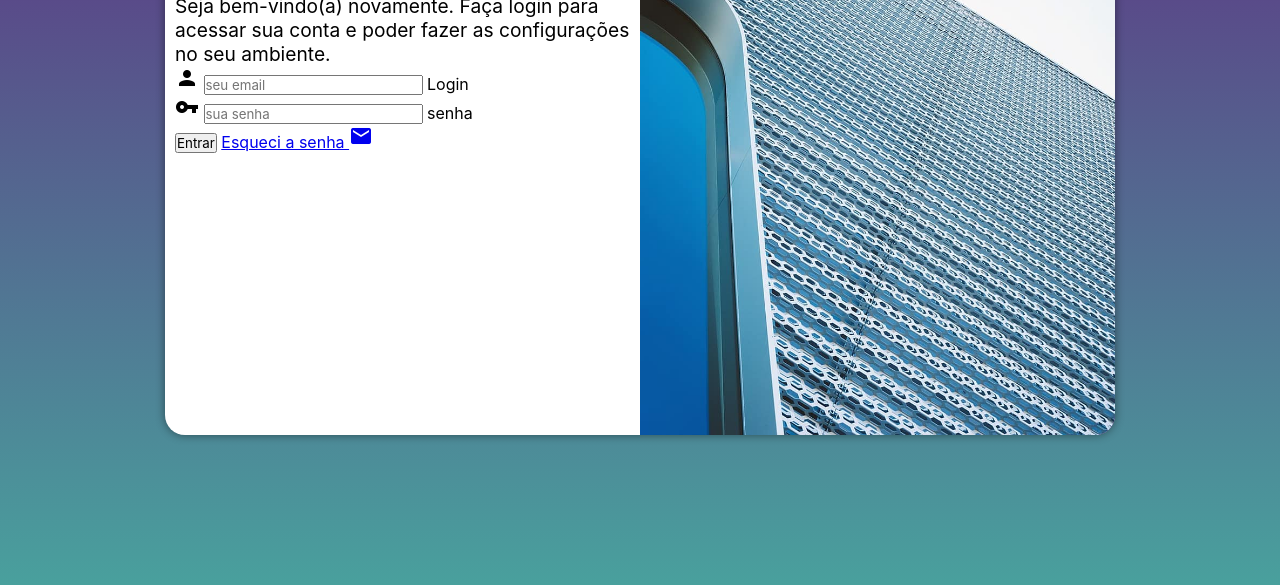
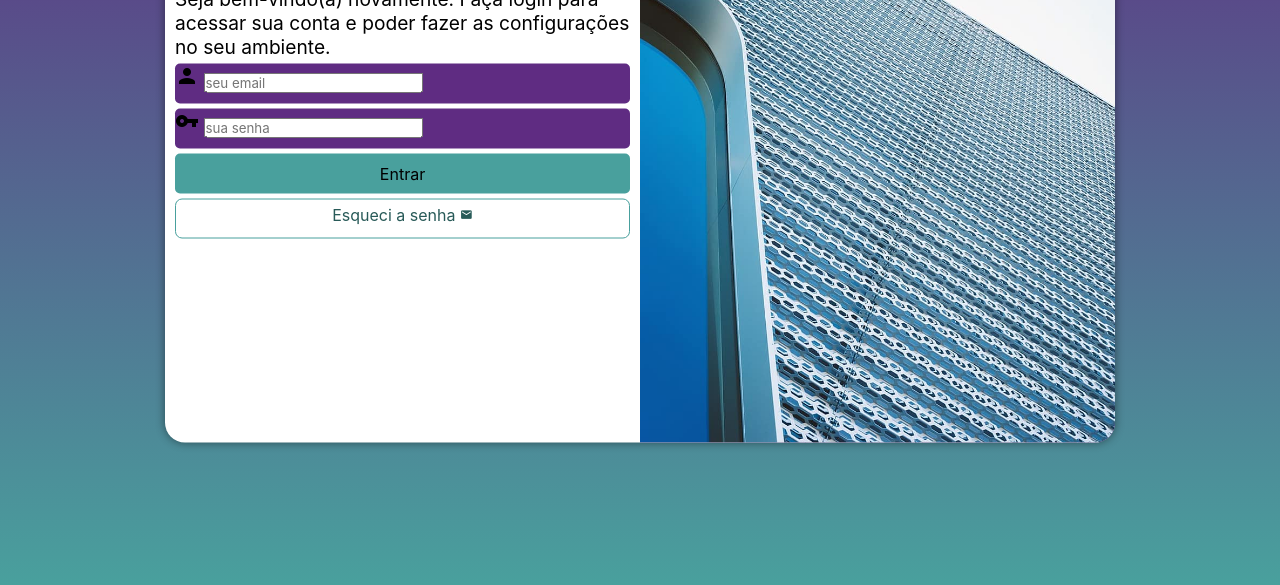
Before and after one commit to JuniorGarciaDev/Projeto-login, a plain HTML site: page index.html in a window 1280 px wide. Shown: the part 215-800 px from the top of the page. Drawn offline with Linux system fonts and the light colour scheme.

Commit message:
formatando o formulario

```diff
--- a/estilos/style.css
+++ b/estilos/style.css
@@ -35,7 +35,7 @@ section#login{
     overflow: hidden;
     background-color: white;
     width: 250px;
-    height: 500px;
+    height: 515px;
     border-radius: 20px;
     box-shadow: 0px 0px 10px rgba(0, 0, 0, 0.459);
 
@@ -66,3 +66,54 @@ div#formulario > h1{
 div#formulario > p {
     font-size: 0.8em;
 }
+
+div.campo > label{
+    display: none;
+}
+
+form > div.campo{
+    background-color: #5f2c82;
+    width: 100%;
+    display: block;
+    height: 40px;
+    border-radius: 5px;
+    margin: 5px 0px;
+}
+
+form > input[type=submit]{
+    display: block;
+    font-size: 1em;
+    width: 100%;
+    height: 40px;
+    background-color: #49a09d;
+    border: none;
+    border-radius: 5px;
+    cursor: pointer;
+}
+
+form >input[type=submit]:hover{
+    background-color: #285a58;
+}
+
+form > a.botao{
+    display: block;
+    text-align: center;
+    font-size: 1em;
+    width: 100%;
+    height: 40px;
+    padding-top: 5px;
+    margin-top:5px ;
+    background-color: white;
+    color: #285a58;
+    border: 1px solid #49a09d;
+    border-radius: 7px;
+    text-decoration: none;
+}
+
+form > a.botao:hover{
+    background-color:#6cd3cf ;
+}
+
+form > a.botao > span{
+    font-size: 0.8em;
+}
--- a/index.html
+++ b/index.html
@@ -33,7 +33,9 @@
                     <label for="isenha">senha</label>
                 </div>
                 <input type="submit" value="Entrar">
-                <a href="esqueci.html">Esqueci a senha <span class="material-icons">mail</span></a>
+                <a href="esqueci.html" class="botao">
+                    Esqueci a senha <span class="material-icons">mail</span>
+                </a>
 
                 </form>
 
```
